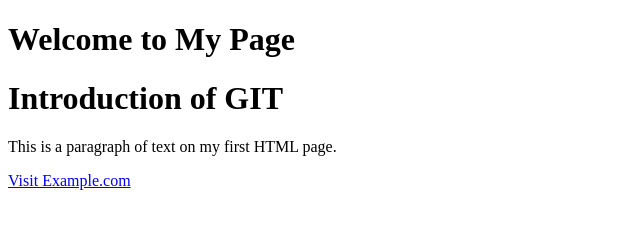
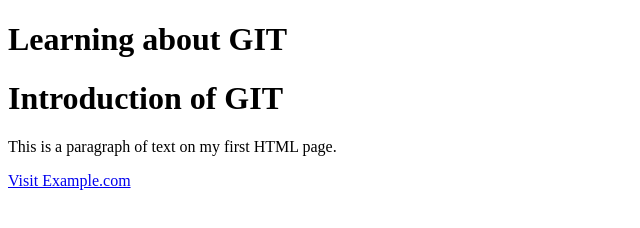
Before and after one commit to Monika0495/samplerepo, a plain HTML site: page index.html in a window 1280 px wide. Shown: the whole page, without its empty margins (0-640 px from the left). Drawn offline with Linux system fonts and the light colour scheme.

Commit message:
fix: changed to learning about git from welcome to my page

```diff
--- a/index.html
+++ b/index.html
@@ -6,7 +6,7 @@
     <title>My First HTML Page</title>
 </head>
 <body>
-    <h1>Welcome to My Page</h1>
+    <h1>Learning about GIT</h1>
     <h1>Introduction of GIT</h1>
     <p>This is a paragraph of text on my first HTML page.</p>
     <a href="https://www.example.com">Visit Example.com</a>
```
